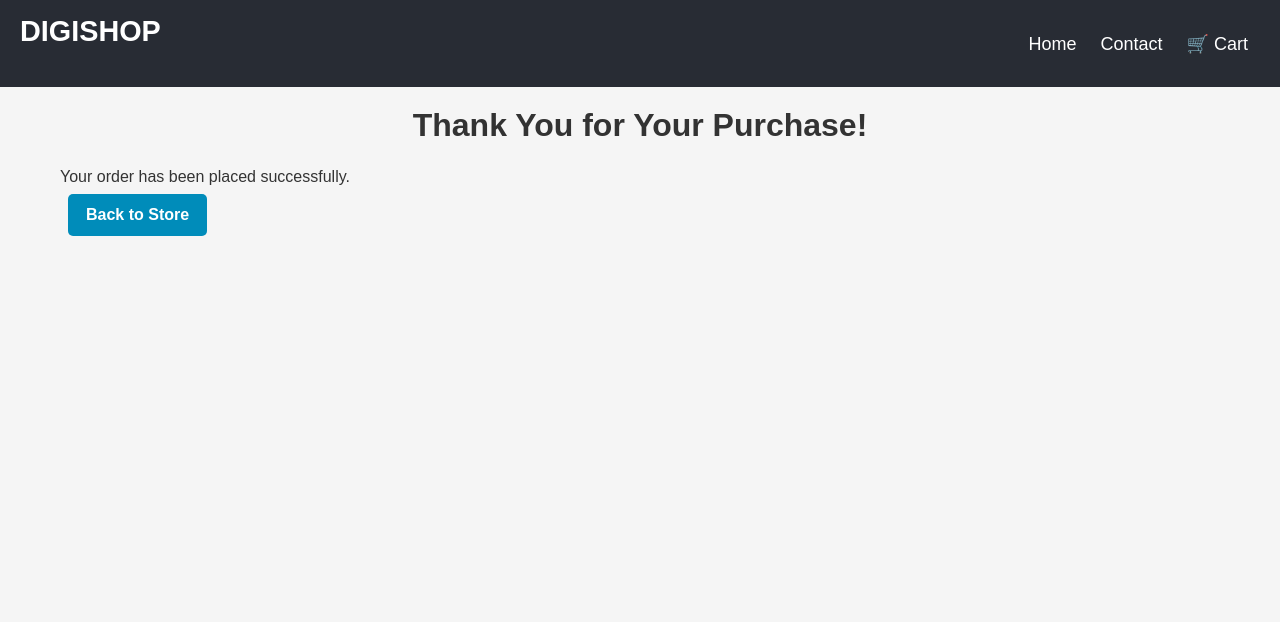
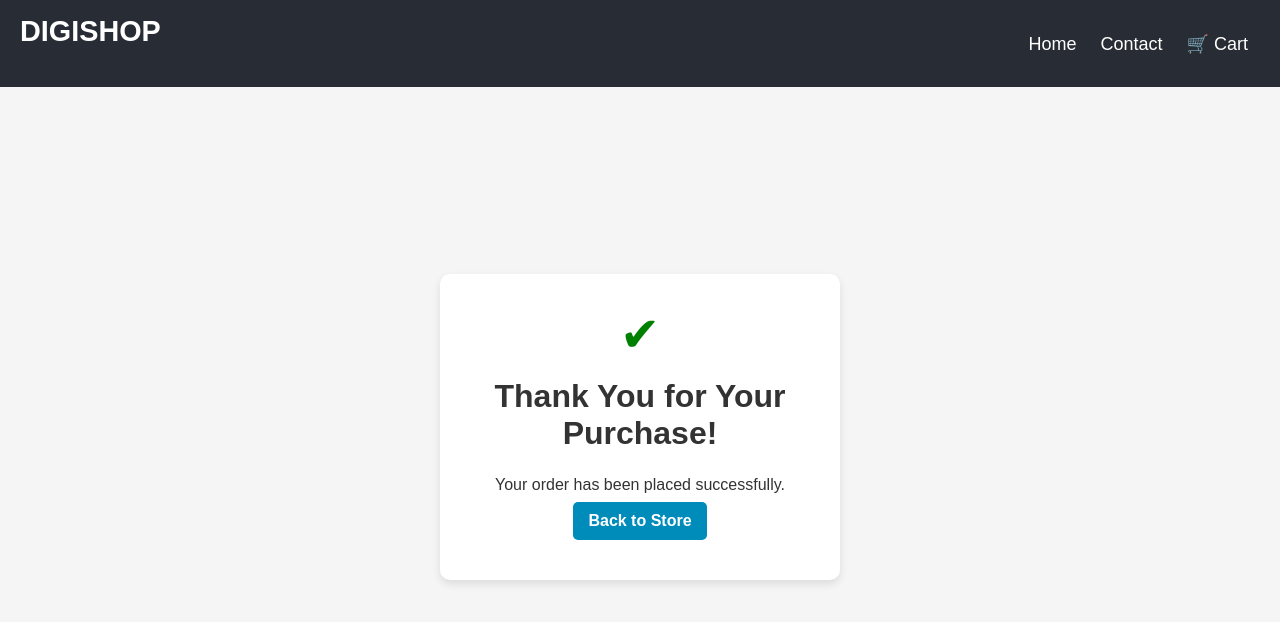
Before and after one commit to IT-Dah/ecom-store, a React (Create React App) app: page /checkout-success in a window 1280 px wide. Shown: the top 622 px of the page. Built offline with nearby package versions, Linux system fonts and the light colour scheme.

Commit message:
Added CheckoutSuccessPage styles and centered layout

```diff
--- a/src/components/CheckoutSuccessPage.jsx
+++ b/src/components/CheckoutSuccessPage.jsx
@@ -1,13 +1,17 @@
 import { Link } from "react-router-dom";
+import styles from "../styles/CheckoutSuccessPage.module.css"; // Ensure you have this CSS file
 
 const CheckoutSuccessPage = () => {
   return (
-    <div>
-      <h1>Thank You for Your Purchase!</h1>
-      <p>Your order has been placed successfully.</p>
-      <Link to="/">
-        <button>Back to Store</button>
-      </Link>
+    <div className={styles.successContainer}>
+      <div className={styles.successContent}>
+        <span className={styles.checkmark}>✔</span>
+        <h1>Thank You for Your Purchase!</h1>
+        <p>Your order has been placed successfully.</p>
+        <Link to="/">
+          <button className={styles.returnBtn}>Back to Store</button>
+        </Link>
+      </div>
     </div>
   );
 };
--- /dev/null
+++ b/src/styles/CheckoutSuccessPage.module.css
@@ -0,0 +1,39 @@
+.successContainer {
+    display: flex;
+    justify-content: center;
+    align-items: center;
+    height: 80vh;
+    text-align: center;
+  }
+
+  .successContent {
+    background: white;
+    padding: 2rem;
+    border-radius: 10px;
+    box-shadow: 0 4px 8px rgba(0, 0, 0, 0.1);
+    max-width: 400px;
+  }
+
+  .checkmark {
+    font-size: 3rem;
+    color: green;
+    display: block;
+    margin-bottom: 1rem;
+  }
+
+  .returnBtn {
+    background: #008CBA;
+    color: white;
+    padding: 10px 15px;
+    border: none;
+    cursor: pointer;
+    font-size: 1rem;
+    font-weight: bold;
+    border-radius: 5px;
+    transition: background 0.3s ease, transform 0.2s ease;
+  }
+
+  .returnBtn:hover {
+    background: #005f73;
+    transform: scale(1.05);
+  }
```
